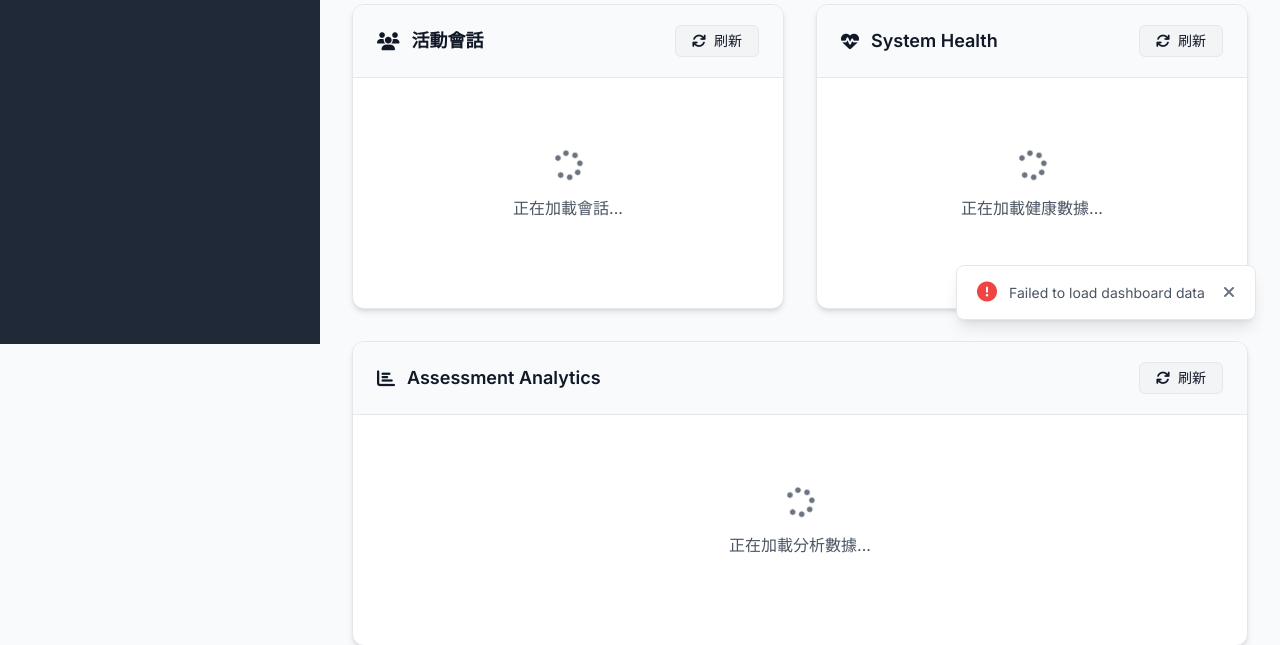
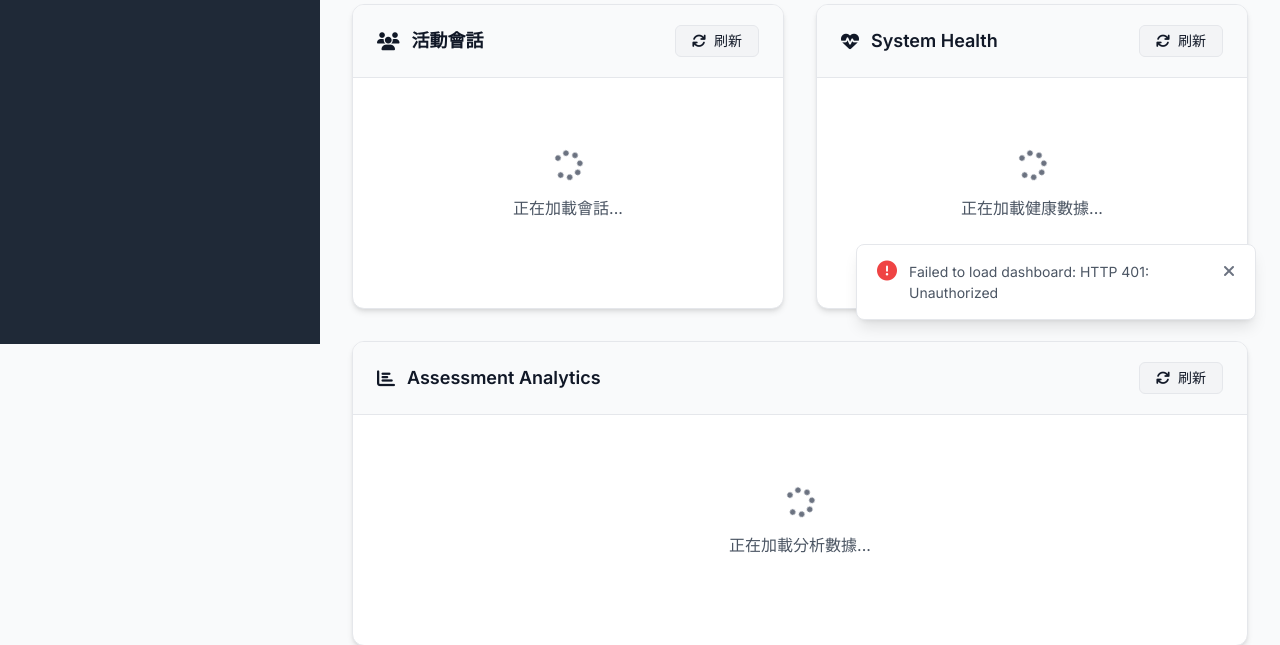
Before and after one commit to Xenovative/PsyFind, a Flask app: template templates/admin_dashboard.html in a window 1280 px wide. Shown: the part 456-1101 px from the top of the page. Run offline with Flask 3, Linux system fonts and the light colour scheme; the template is opened without the code that fills it, so the values that code supplies are empty.

Commit message:
Add console.log debugging statements to all admin dashboard data loading functions and enhance error messages with detailed error information
Add console.log() calls before/after API requests in loadDashboardData(), loadSessions(), loadHealth(), loadAnalytics(), and loadDoctors() to log request initiation and response data, update all error handlers to include error.message in user-facing error messages with fallback to 'Unknown error', fix renderDoctors() to handle both data.doctors array and direct

```diff
--- a/templates/admin_dashboard.html
+++ b/templates/admin_dashboard.html
@@ -371,7 +371,9 @@
         // Data Loading
         async function loadDashboardData() {
             try {
+                console.log('Loading dashboard stats...');
                 const stats = await API.Admin.getStats();
+                console.log('Stats data:', stats);
 
                 document.getElementById('activeSessions').textContent = stats.active_sessions || 0;
                 document.getElementById('totalAssessments').textContent = stats.total_assessments || 0;
@@ -385,7 +387,7 @@
 
             } catch (error) {
                 console.error('Failed to load dashboard:', error);
-                Toast.error('Failed to load dashboard data');
+                Toast.error('Failed to load dashboard: ' + (error.message || 'Unknown error'));
             }
         }
 
@@ -394,10 +396,13 @@
             panel.innerHTML = '<div class="admin-loading"><i class="fas fa-spinner" aria-hidden="true"></i><p>Loading...</p></div>';
 
             try {
+                console.log('Fetching sessions...');
                 const data = await API.Admin.getSessions();
+                console.log('Sessions data:', data);
                 renderSessions(data.sessions || []);
             } catch (error) {
-                panel.innerHTML = '<p class="text-center text-muted">Failed to load sessions</p>';
+                console.error('Failed to load sessions:', error);
+                panel.innerHTML = '<p class="text-center text-muted">Failed to load sessions: ' + (error.message || 'Unknown error') + '</p>';
             }
         }
 
@@ -428,7 +433,9 @@
             const panel = document.getElementById('healthPanel');
 
             try {
+                console.log('Fetching health...');
                 const data = await API.Admin.getHealth();
+                console.log('Health data:', data);
 
                 const statusClass = data.status === 'online' ? 'health-status__indicator--online' :
                                    data.status === 'warning' ? 'health-status__indicator--warning' : 'health-status__indicator--error';
@@ -450,7 +457,8 @@
                     </div>
                 `;
             } catch (error) {
-                panel.innerHTML = '<p class="text-center text-muted">Failed to load health data</p>';
+                console.error('Failed to load health:', error);
+                panel.innerHTML = '<p class="text-center text-muted">Failed to load health: ' + (error.message || 'Unknown error') + '</p>';
             }
         }
 
@@ -458,7 +466,9 @@
             const panel = document.getElementById('analyticsPanel');
 
             try {
+                console.log('Fetching analytics...');
                 const data = await API.Admin.getAnalytics();
+                console.log('Analytics data:', data);
 
                 if (!data.assessment_types || Object.keys(data.assessment_types).length === 0) {
                     panel.innerHTML = '<p class="text-center text-muted">No data available</p>';
@@ -479,7 +489,8 @@
                     `).join('') +
                 '</div>';
             } catch (error) {
-                panel.innerHTML = '<p class="text-center text-muted">Failed to load analytics</p>';
+                console.error('Failed to load analytics:', error);
+                panel.innerHTML = '<p class="text-center text-muted">Failed to load analytics: ' + (error.message || 'Unknown error') + '</p>';
             }
         }
 
@@ -489,10 +500,13 @@
             panel.innerHTML = '<div class="admin-loading"><i class="fas fa-spinner" aria-hidden="true"></i><p>Loading...</p></div>';
 
             try {
+                console.log('Fetching doctors...');
                 const data = await API.Doctor.getAll();
-                renderDoctors(data);
+                console.log('Doctors data:', data);
+                renderDoctors(data.doctors || data);
             } catch (error) {
-                panel.innerHTML = '<p class="text-center text-muted">Failed to load doctors</p>';
+                console.error('Failed to load doctors:', error);
+                panel.innerHTML = '<p class="text-center text-muted">Failed to load doctors: ' + (error.message || 'Unknown error') + '</p>';
             }
         }
 
```
